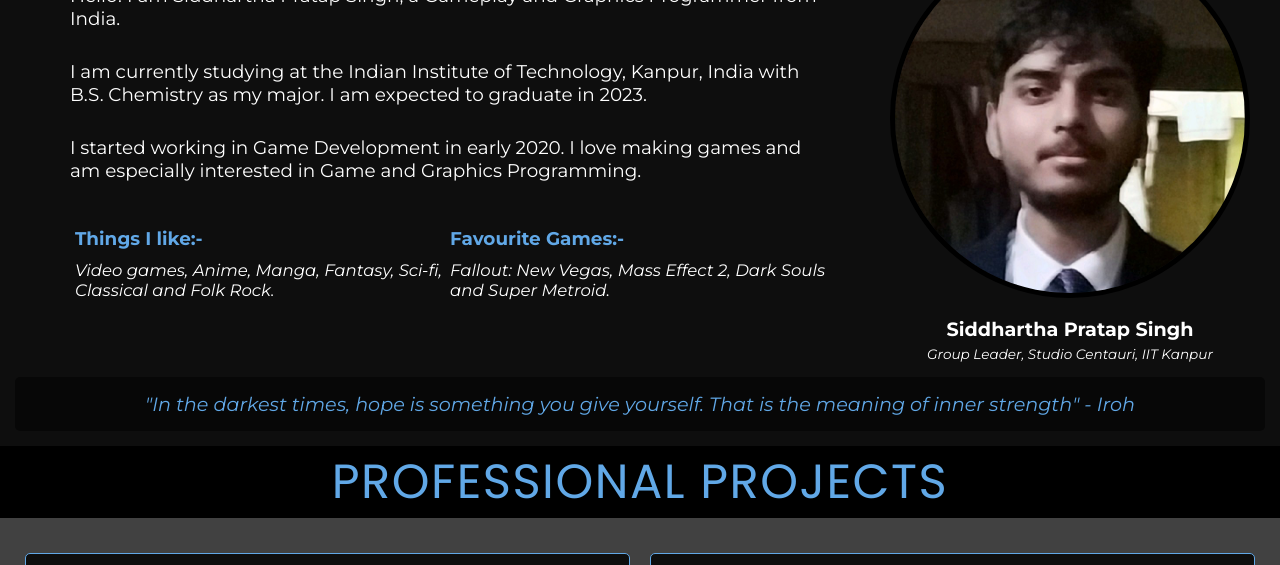
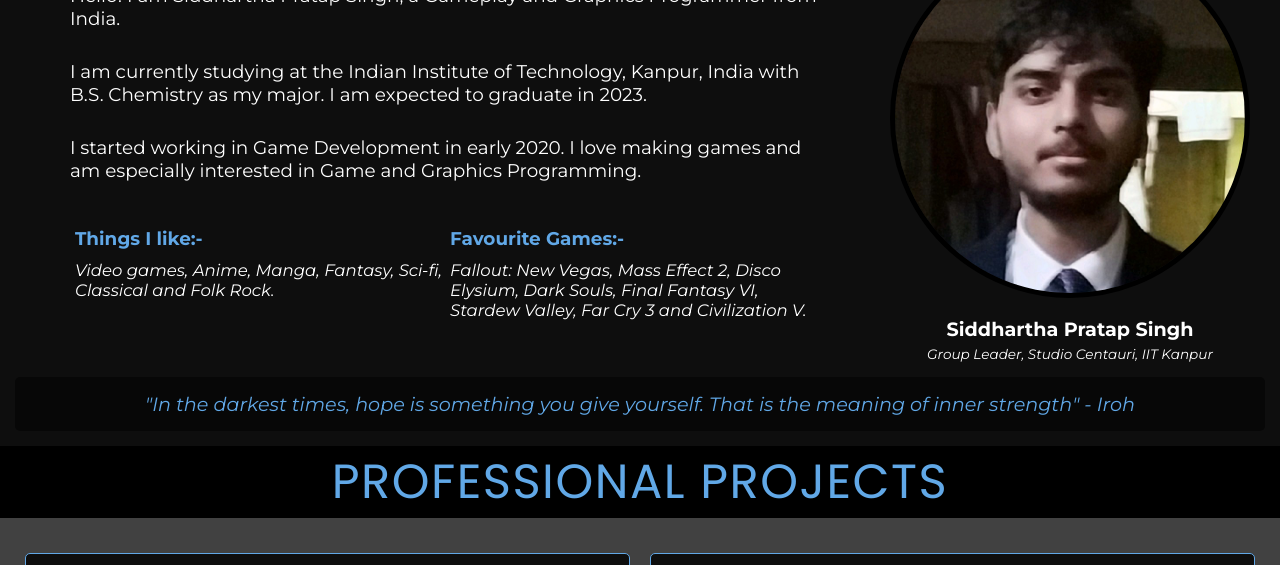
Before and after one commit to sps1112/sps1112.github.io, a Jekyll site: the page built from index.md, in a window 1280 px wide and 900 px high, scrolled down 837 px, cut to the strip 0-565 px from the top of the window. Built offline with Jekyll 4.4.1, drawn with Linux system fonts in a browser that asks for light colours.

Commit message:
Update game list on home page

```diff
--- a/_config.yml
+++ b/_config.yml
@@ -32,8 +32,8 @@ banner-img: "/assets/banner.png"
 profile-img: "/assets/Profile.jpg"
 work-status: "Group Leader, Studio Centauri, IIT Kanpur"
 likes: "Video games, Anime, Manga, Fantasy, Sci-fi, Classical and Folk Rock"
-games: "Fallout: New Vegas, Mass Effect 2, Dark Souls and Super Metroid"
-quote: ' "In the darkest times, hope is something you give yourself. That is the meaning of inner strength" - Iroh'
+games: "Fallout: New Vegas, Mass Effect 2, Disco Elysium, Dark Souls, Final Fantasy VI, Stardew Valley, Far Cry 3 and Civilization V"
+quote: '"In the darkest times, hope is something you give yourself. That is the meaning of inner strength" - Iroh'
 
 # Build settings
 theme: minima
```
